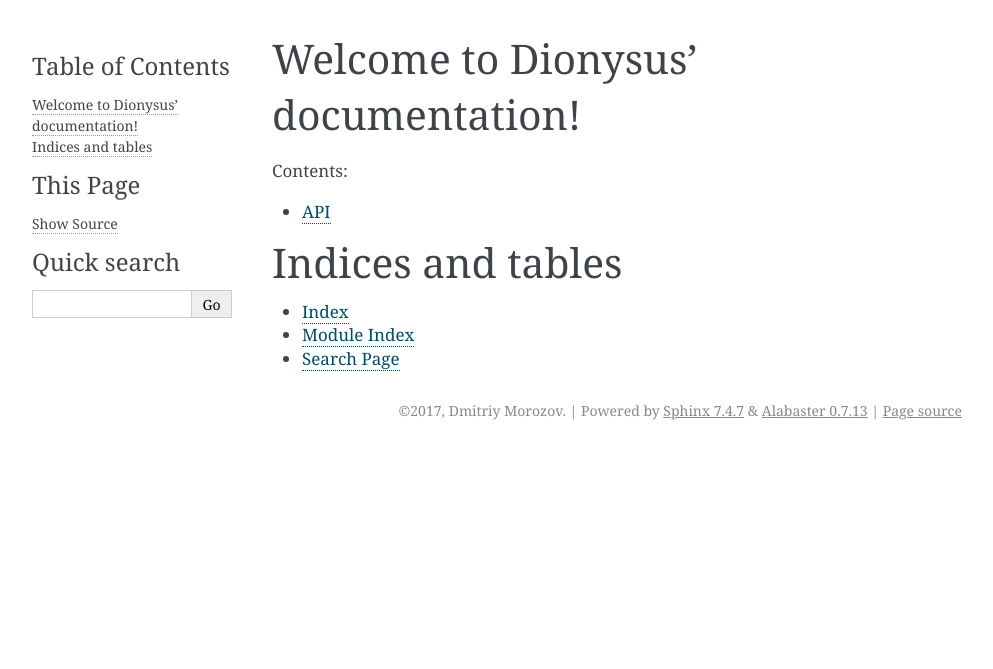
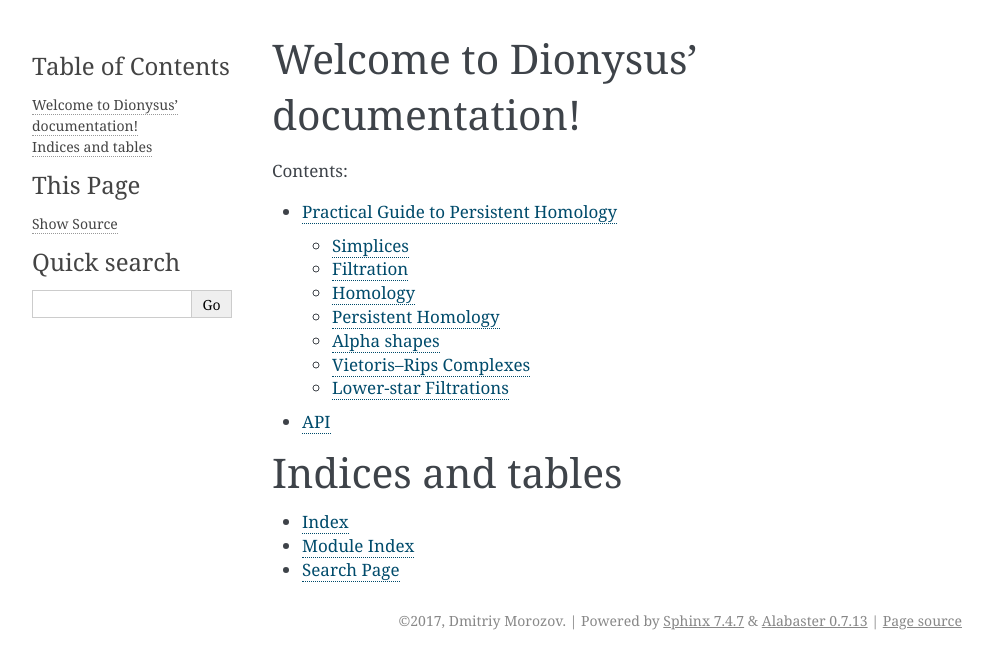
Before and after one commit to mrzv/dionysus, a Sphinx documentation site: the page built from doc/index.rst, in a window 1280 px wide. Shown: the top 669 px of the page, without its empty margins (148-1141 px from the left). Built offline with Sphinx 7.4.7, drawn with Linux system fonts in a browser that asks for light colours; some of the changed lines change nothing that is shown.

Commit message:
[doc] Initial tutorial commit, mostly placeholders

```diff
--- a/doc/index.rst
+++ b/doc/index.rst
@@ -10,6 +10,7 @@
    :maxdepth: 2
    :caption: Contents:
 
+   tutorial
    API
 
 Indices and tables
--- /dev/null
+++ b/doc/tutorial.rst
@@ -0,0 +1,166 @@
+Practical Guide to Persistent Homology
+======================================
+
+First, we import everything from Dionysus:
+
+.. doctest::
+
+    >>> from __future__ import print_function   # if you are using Python 2
+    >>> from dionysus import *
+
+
+.. todo::
+
+    Explain where to get the sample data from.
+
+Simplices
+---------
+
+.. doctest::
+
+    >>> s = Simplex([0,1,2])
+    >>> print("Dimension:", s.dimension())
+    Dimension: 2
+
+We can iterate over the vertices of the simplex.
+
+.. doctest::
+
+    >>> for v in s:
+    ...     print(v)
+    0
+    1
+    2
+
+Or over the boundary:
+
+.. doctest::
+
+    >>> for sb in s.boundary():
+    ...     print(sb)
+    <1,2> 0
+    <0,2> 0
+    <0,1> 0
+
+Simplices can store optional data, and the 0 reported after each boundary edge is the default value of the data.
+
+We can use :func:`~dionysus.closure` to generate all faces of a set of
+simplices. For example, an 8-sphere is the 8-dimensional skeleton of the
+closure of the 9-simplex.
+
+.. doctest::
+
+    >>> simplex9 = Simplex([0,1,2,3,4,5,6,7,8,9])
+    >>> sphere8  = closure([simplex9], 8)
+    >>> print(len(sphere8))
+    1022
+
+Filtration
+----------
+
+A filtration is a nested sequence of simplicial complexes,
+:math:`K_1 \subseteq K_2 \subseteq \ldots \subseteq K_n`.
+Without loss of generality, we can assume that
+two consecutive filtrations differ by a single simplex, so we can think of
+a filtration as a sequence of simplices.
+
+.. image:: figures/filtration.png
+
+In Dionysus, a filtration is represented by a special class
+:class:`~dionysus._dionysus.Filtration` that supports both iterating over the
+simplices and looking up an index given a simplex. A filtration can be
+:meth:`~dionysus._dionysus.Filtration.sort`\ ed. By default this orders
+simplices by their data, breaking ties by dimension, and then
+lexicographically.
+
+.. doctest::
+
+    >>> simplices = [([2], 4), ([1,2], 5), ([0,2], 6),
+    ...              ([0], 1),   ([1], 2), ([0,1], 3)]
+    >>> f = Filtration()
+    >>> for vertices, time in simplices:
+    ...     f.append(Simplex(vertices, time))
+    >>> f.sort()
+    >>> for s in f:
+    ...    print(s)
+    <0> 1
+    <1> 2
+    <0,1> 3
+    <2> 4
+    <1,2> 5
+    <0,2> 6
+
+We can lookup the index of a given simplex. (Indexing starts from 0.)
+
+.. doctest::
+
+    >>> print(f.index(Simplex([1,2])))
+    4
+
+Homology
+--------
+
+Dionysus doesn’t compute homology directly, but we can get it as a by-product
+of persistent homology.
+
+::
+
+    >>> f = Filtration(sphere8)
+    >>> f.sort()
+    >>> p = persistence(f, p=2)
+    >>> dgms = init_diagrams(p, f)
+    >>> for i, dgm in enumerate(dgms):
+    >>>     print("Dimension:", i)
+    >>>     print(dgm)
+    Dimension: 0
+    0 inf
+    Dimension: 1
+    Dimension: 2
+    Dimension: 3
+    Dimension: 4
+    Dimension: 5
+    Dimension: 6
+    Dimension: 7
+    Dimension: 8
+    0 inf
+
+
+Persistent Homology
+-------------------
+
+::
+
+    >>> p = fast_persistence(f, p=2)
+    >>> p = fast_persistence(f, p=2)
+    >>> p = fast_persistence(f, p=2)
+
+Alpha shapes
+------------
+
+.. image:: figures/alpha-shape.png
+   :scale: 50 %
+   :align: center
+
+::
+
+    >>> points = read_points('data/trefoil.pts')
+    >>> f = alpha_complex(points)
+    >>> print("Filtration size:", len(f))
+
+::
+
+    >>> show_complex(points, [s for s in f if s.data < 1])
+
+Vietoris--Rips Complexes
+------------------------
+
+.. image:: figures/vietoris-rips.png
+   :scale: 50 %
+   :align: center
+
+Lower-star Filtrations
+----------------------
+
+.. image:: figures/lower-star.png
+   :scale: 50 %
+   :align: center
```
Also changed, not shown: doc/figures/alpha-shape.png (added), doc/figures/filtration.png (added), doc/figures/lower-star.png (added), doc/figures/vietoris-rips.png (added).
